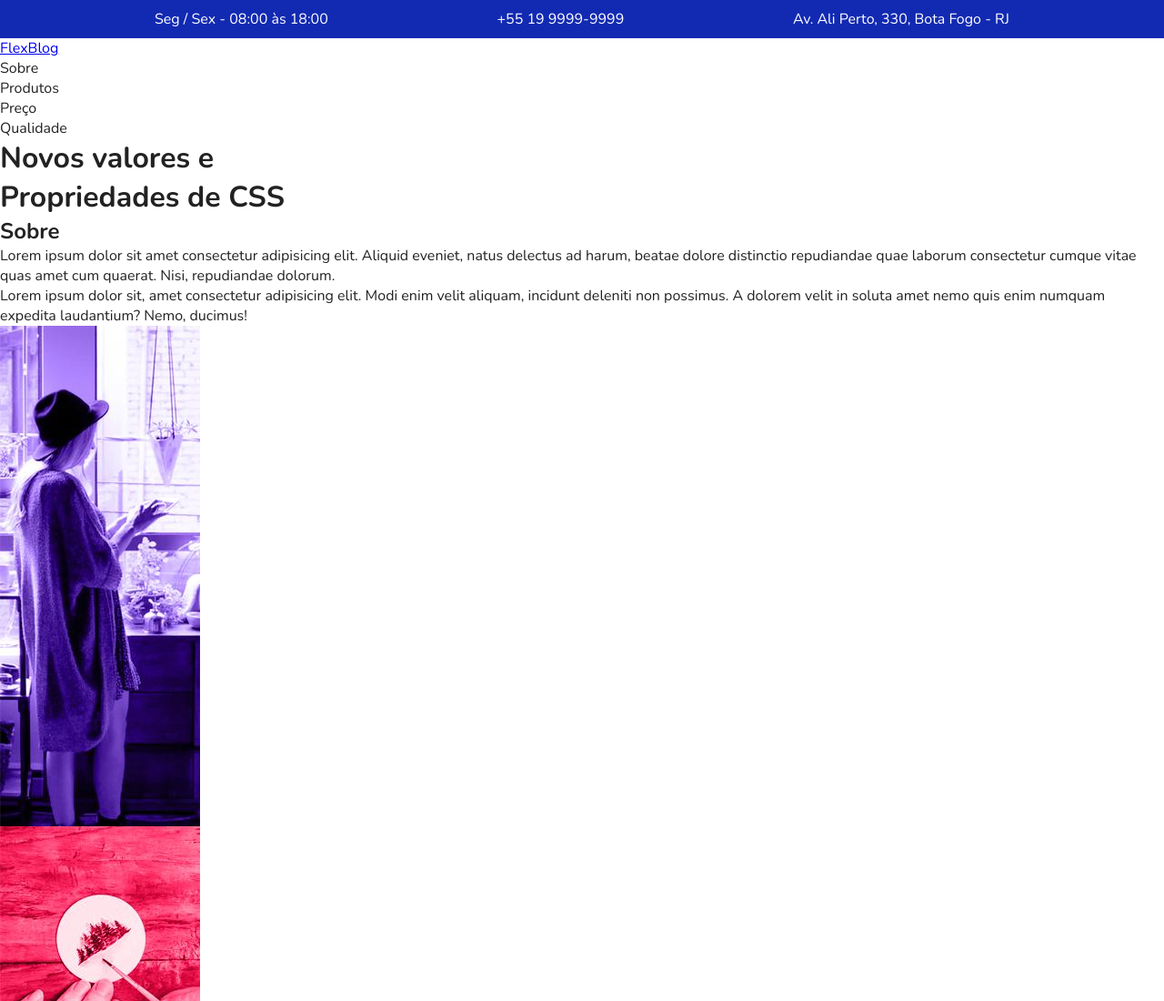
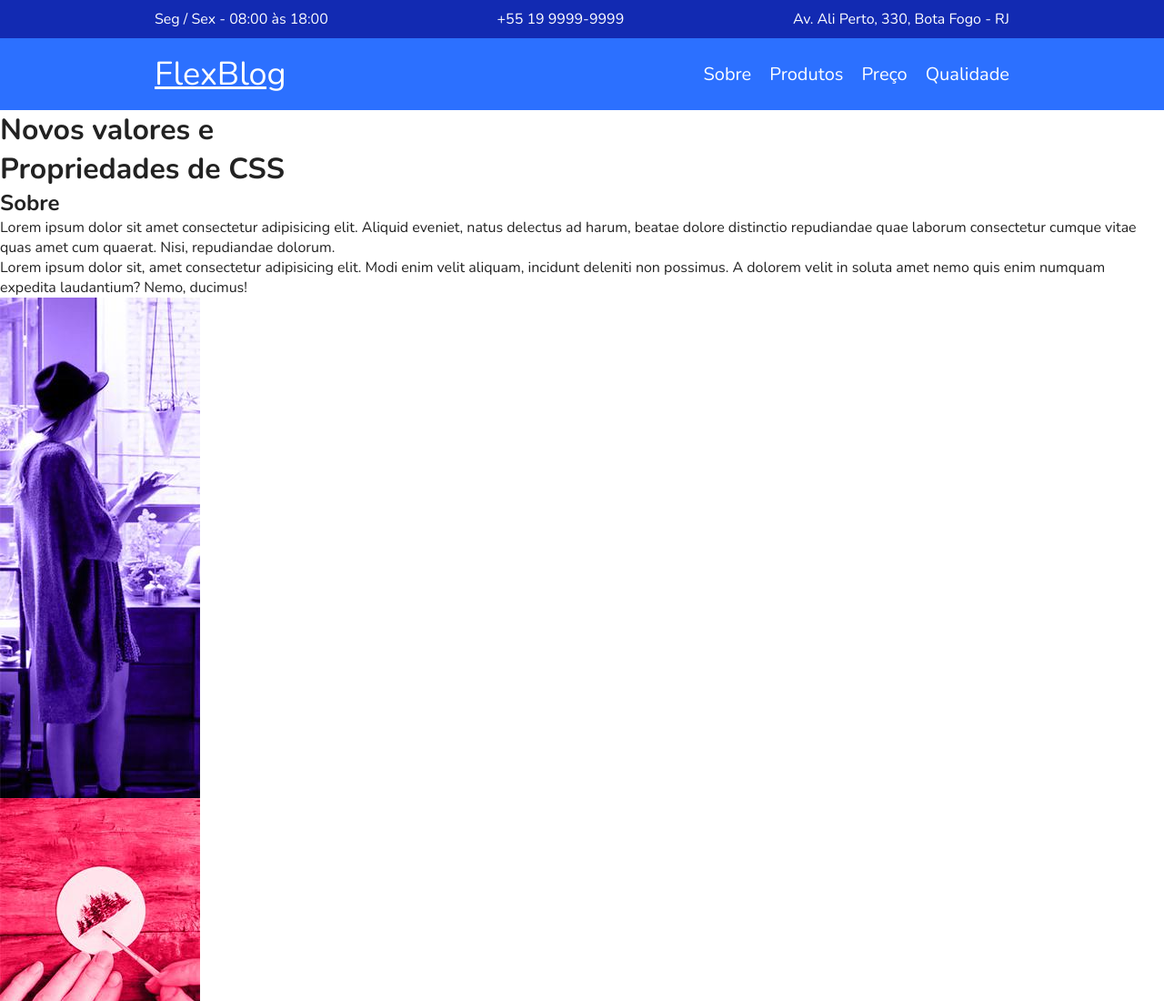
Before and after one commit to phedrakeson/flexblog, a plain HTML site: page index.html in a window 1280 px wide. Shown: the top 1100 px of the page at 91% size. Drawn offline with nearby package versions, Linux system fonts and the light colour scheme.

Commit message:
feat: style section menu

```diff
--- a/index.html
+++ b/index.html
@@ -24,7 +24,7 @@
         <a href="#">FlexBlog</a>
       </div>
 
-      <nav>
+      <nav   class="menu-nav">
         <ul>
           <li><a>Sobre</a></li>
           <li><a>Produtos</a></li>
--- a/style.css
+++ b/style.css
@@ -37,3 +37,37 @@ img {
 .superinfo a {
   margin: 0 10px 10px 10px;
 }
+
+.menu-bg {
+  background: #2c70ff;
+}
+
+.menu {
+  max-width: 960px;
+  margin: 0 auto;
+  padding: 15px 0;
+  display: flex;
+  flex-wrap: wrap;
+  justify-content: space-between;
+  align-items: center;
+}
+
+.menu a {
+  color: white;
+}
+
+.menu-logo a {
+  font-size: 2.25em;
+  margin: 0 10px;
+}
+
+.menu-nav ul {
+  display: flex;
+  flex-wrap: wrap;
+}
+
+.menu-nav a {
+  font-size: 1.25em;
+  display: block;
+  padding: 10px;
+}
```
